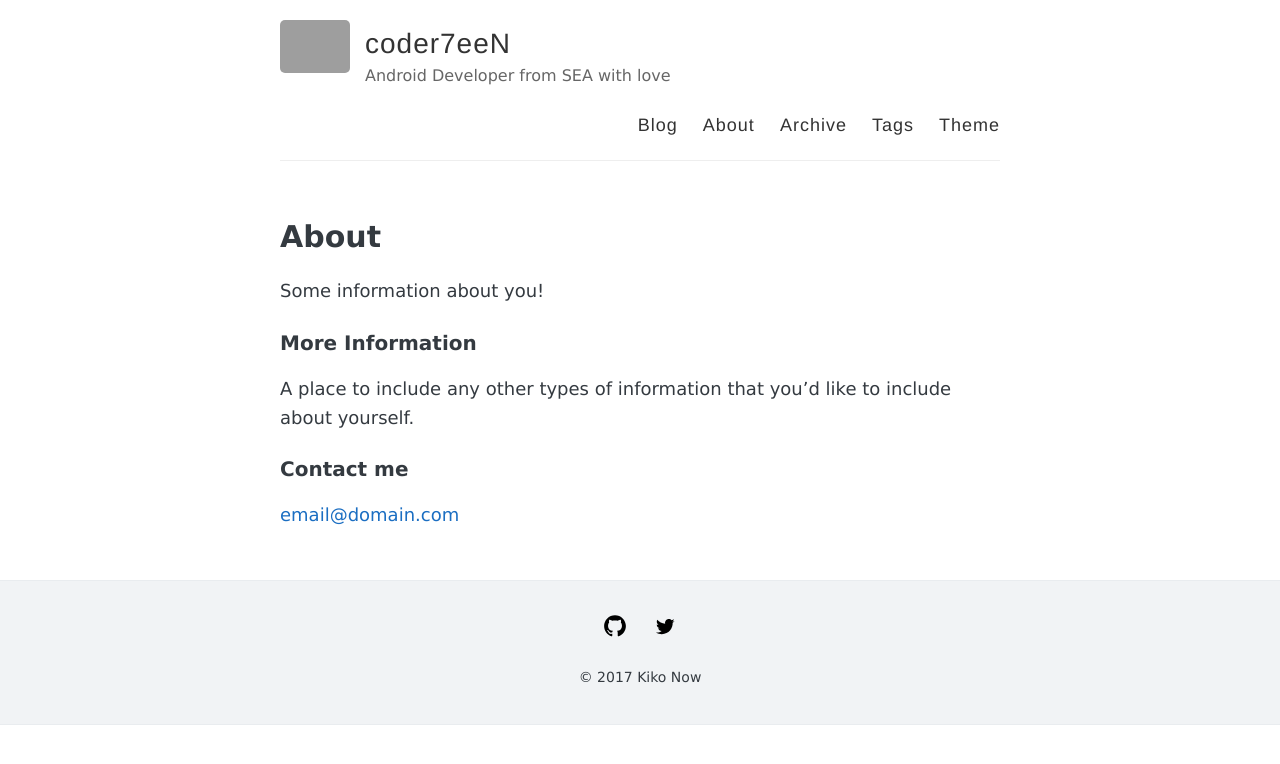
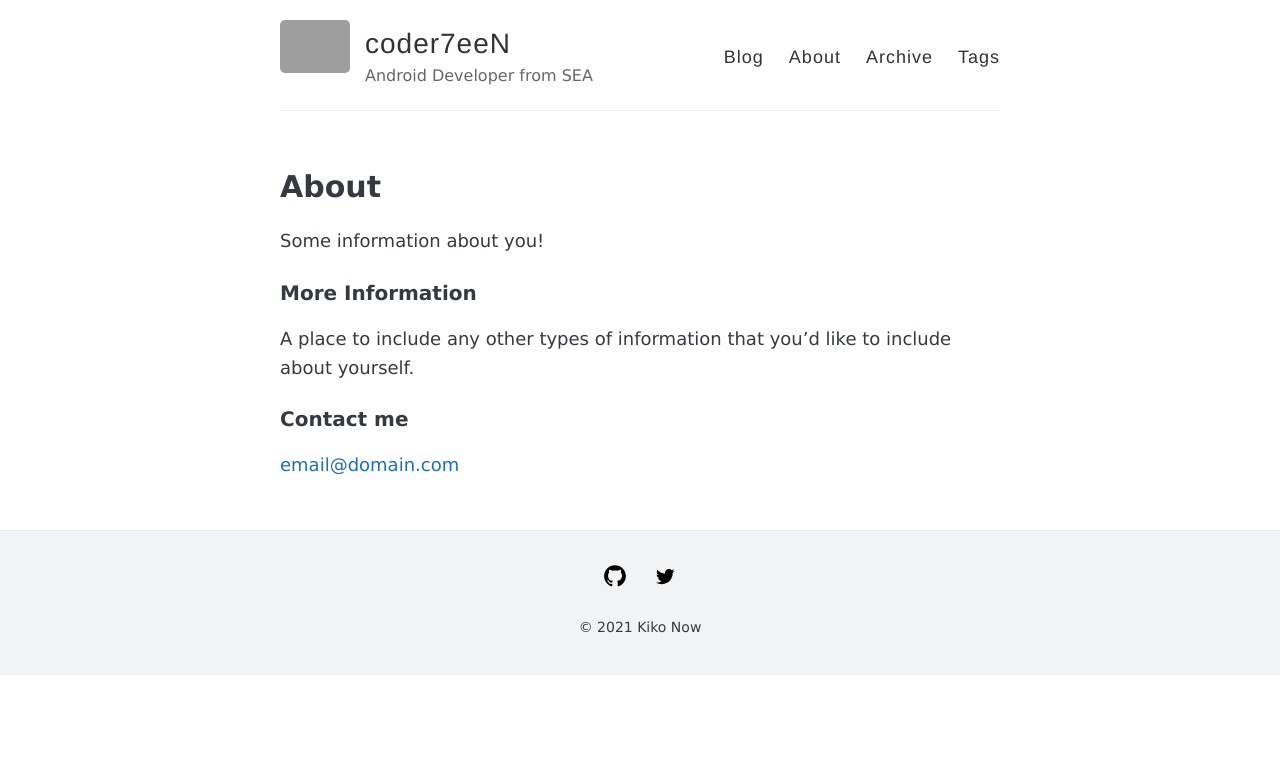
Before and after one commit to coder7eeN/coder7eeN.github.io, a Jekyll site: the page built from about.md, in a window 1280 px wide. Shown: the top 764 px of the page. Built offline with Jekyll 4.4.1, drawn with Linux system fonts in a browser that asks for light colours; grey boxes are pictures that could not be loaded.

Commit message:
chore: change header

```diff
--- a/_config.yml
+++ b/_config.yml
@@ -6,7 +6,7 @@
 name: coder7eeN
 
 # Short bio or description (displayed in the header)
-description: Android Developer from SEA with love
+description: Android Developer from SEA
 
 #
 # Flags below are optional
@@ -28,8 +28,8 @@ navigation:
     url: /archive
   - name: Tags
     url: /tags
-  - name: Theme
-    url: https://github.com/AWEEKJ/kiko-now
+  # - name: Theme
+  #   url: https://github.com/AWEEKJ/kiko-now
 
 # Pagination
 paginate: 5
@@ -53,7 +53,7 @@ footer-links:
   youtube: # channel/<your_long_string> or user/<user-name>
 
 # Text under the icons in footer
-footer-text: © 2017 Kiko Now
+footer-text: © 2021 Kiko Now
 
 # Enter your Disqus shortname (not your username) to enable commenting on posts
 # You can find your shortname on the Settings page of your Disqus account
--- a/_includes/fonts.html
+++ b/_includes/fonts.html
@@ -8,12 +8,11 @@
       google: {
           families: ['Fira Sans']
       },
-      timeout: 6000
+      timeout: 60000
   };
   (function(d) {
       var wf = d.createElement('script'), s = d.scripts[0];
       wf.src = 'https://ajax.googleapis.com/ajax/libs/webfont/1.5.18/webfont.js';
-      wf.async = true;
       s.parentNode.insertBefore(wf, s);
   })(document);
 </script>
```
